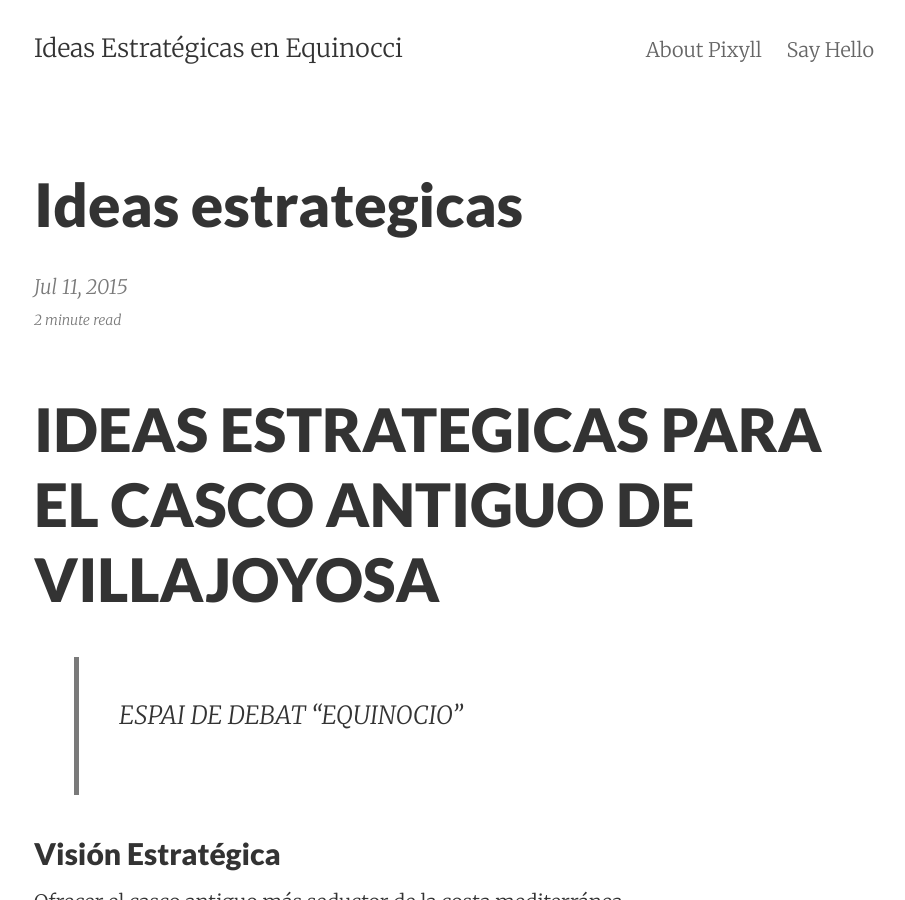
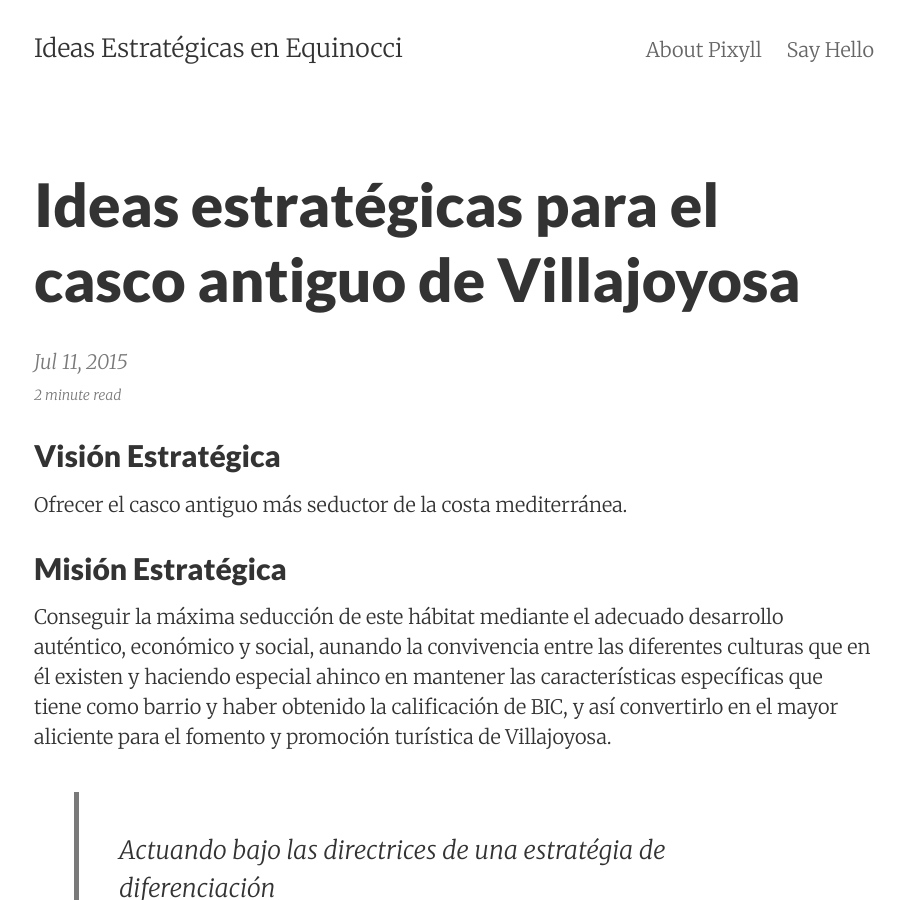
Before and after one commit to mortjac/equi, a Jekyll site: the page built from _posts/2015-07-11-ideas-estrategicas.md, in a window 1280 px wide and 900 px high. Shown: the whole window, without its empty margins (186-1091 px from the left). Built offline with Jekyll 4.4.1, drawn with Linux system fonts in a browser that asks for light colours; some of the changed text lies outside the part shown.

Commit message:
Blogpost revisjon

```diff
--- a/_posts/2015-07-11-ideas-estrategicas.md
+++ b/_posts/2015-07-11-ideas-estrategicas.md
@@ -1,14 +1,10 @@
 ---
 layout:     post
-title:      Ideas estrategicas
+title:      Ideas estratégicas para el casco antiguo de Villajoyosa
 date:       2015-07-11 12:31:19
 summary:    IDEAS ESTRATEGICAS PARA EL CASCO ANTIGUO DE VILLAJOYOSA
 categories: jekyll pixyll
 ---
-
-# IDEAS ESTRATEGICAS PARA EL CASCO ANTIGUO DE VILLAJOYOSA
-
-> ESPAI DE DEBAT “EQUINOCIO”
 
 ## Visión Estratégica
 
```
Also changed, not shown: other parts of _posts/2015-07-11-ideas-estrategicas.md (+2 -0 lines).
